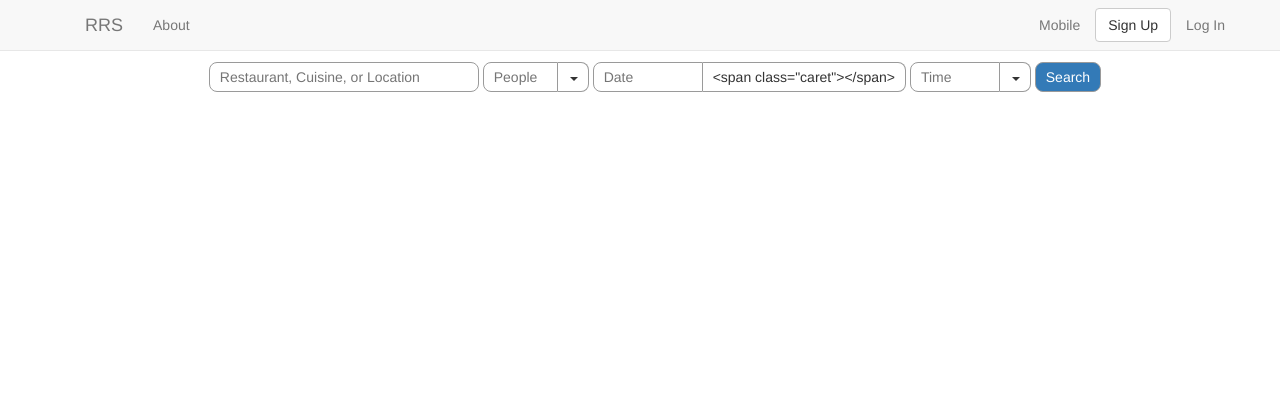
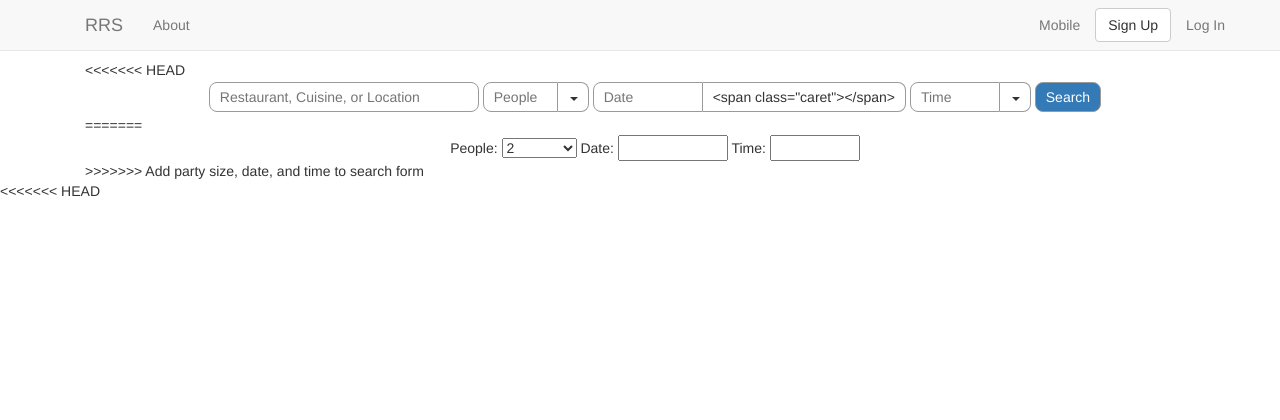
Before and after one commit to KRGG/RRS, a Django app: page / in a window 1280 px wide. Shown: the top 420 px of the page. Run offline with Django 3.2, Linux system fonts and the light colour scheme; parts of the project's set-up code (start-up, migrations or seed data) failed here and were passed over; some libraries are stand-ins or nearby versions.

Commit message:
Add party size, date, and time to search form

```diff
--- a/RRS/customer/templates/customer/index.html
+++ b/RRS/customer/templates/customer/index.html
@@ -10,6 +10,7 @@
 	  {{ block.super }}
       <link rel="stylesheet" href="//code.jquery.com/ui/1.11.4/themes/smoothness/jquery-ui.css">
     {% endblock css %}
+<<<<<<< HEAD
 
     <div id="branding" class="row no-margin" >
 	  <div class="col-xs-10">
@@ -53,6 +54,16 @@
 	  </div>
 	</div>
 
+=======
+
+	<form id='search-form'>
+		People: <select id='party-size-input' form='search-form'>
+			<option value=2>2</option>
+		</select>
+		Date: <input id='date-input' type="text">
+		Time: <input id='time-input' type="text">
+	</form>
+>>>>>>> Add party size, date, and time to search form
 
 {% endblock %}
 
@@ -60,8 +71,16 @@
     {{ block.super }}
     <script src="//code.jquery.com/ui/1.11.4/jquery-ui.js"></script>
     <script src="{% static "js/jquery.timepicker.min.js" %}"></script>
+<<<<<<< HEAD
     <script src="{% static "js/rrs_customer.js" %}"></script>
     <script>
 
+=======
+    <script>
+	  $(function() {
+	    $("#date-input").datepicker();
+	    $("#time-input").timepicker();
+	  });
+>>>>>>> Add party size, date, and time to search form
 	</script>
 {% endblock %}
```
Also changed, not shown: 1 other file.
